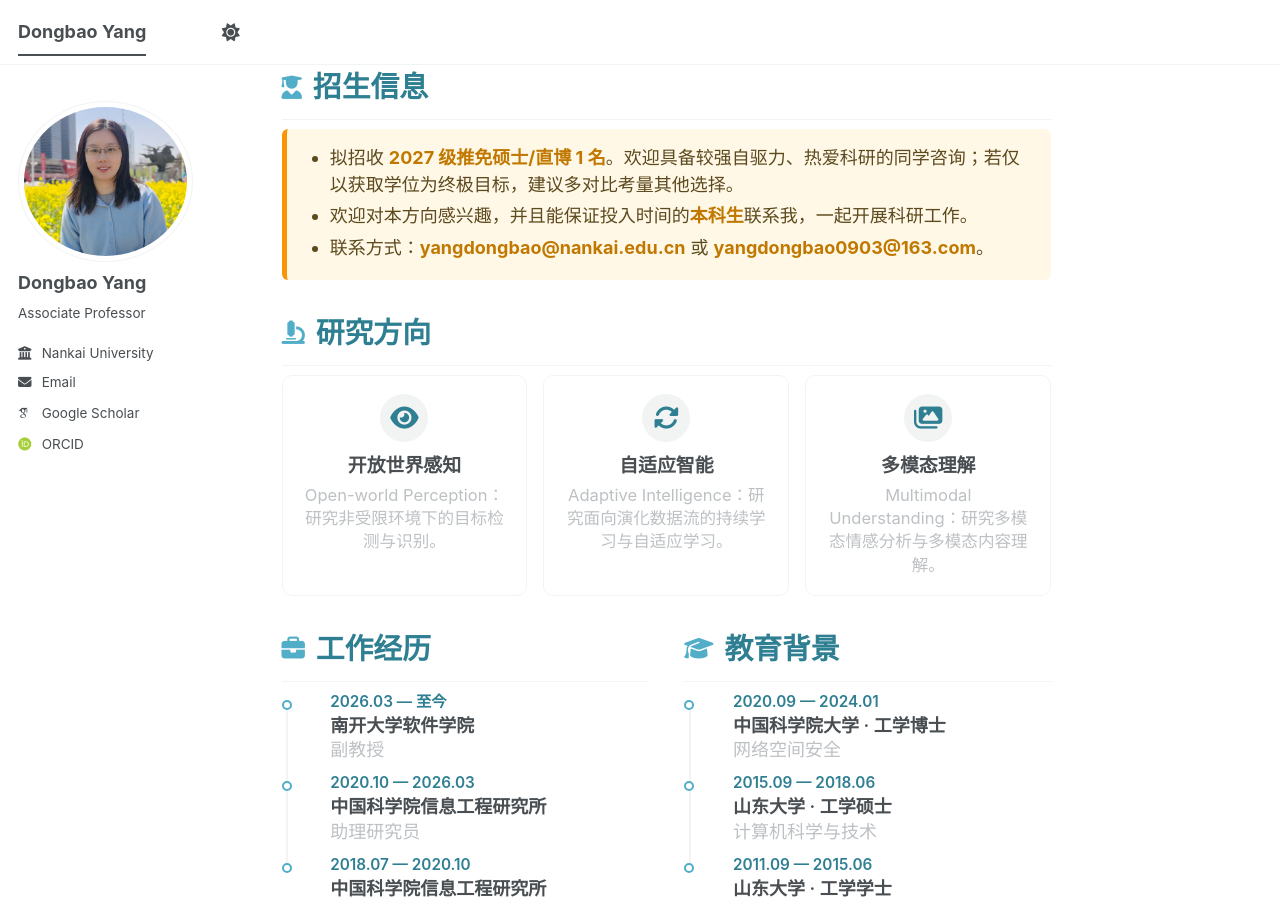
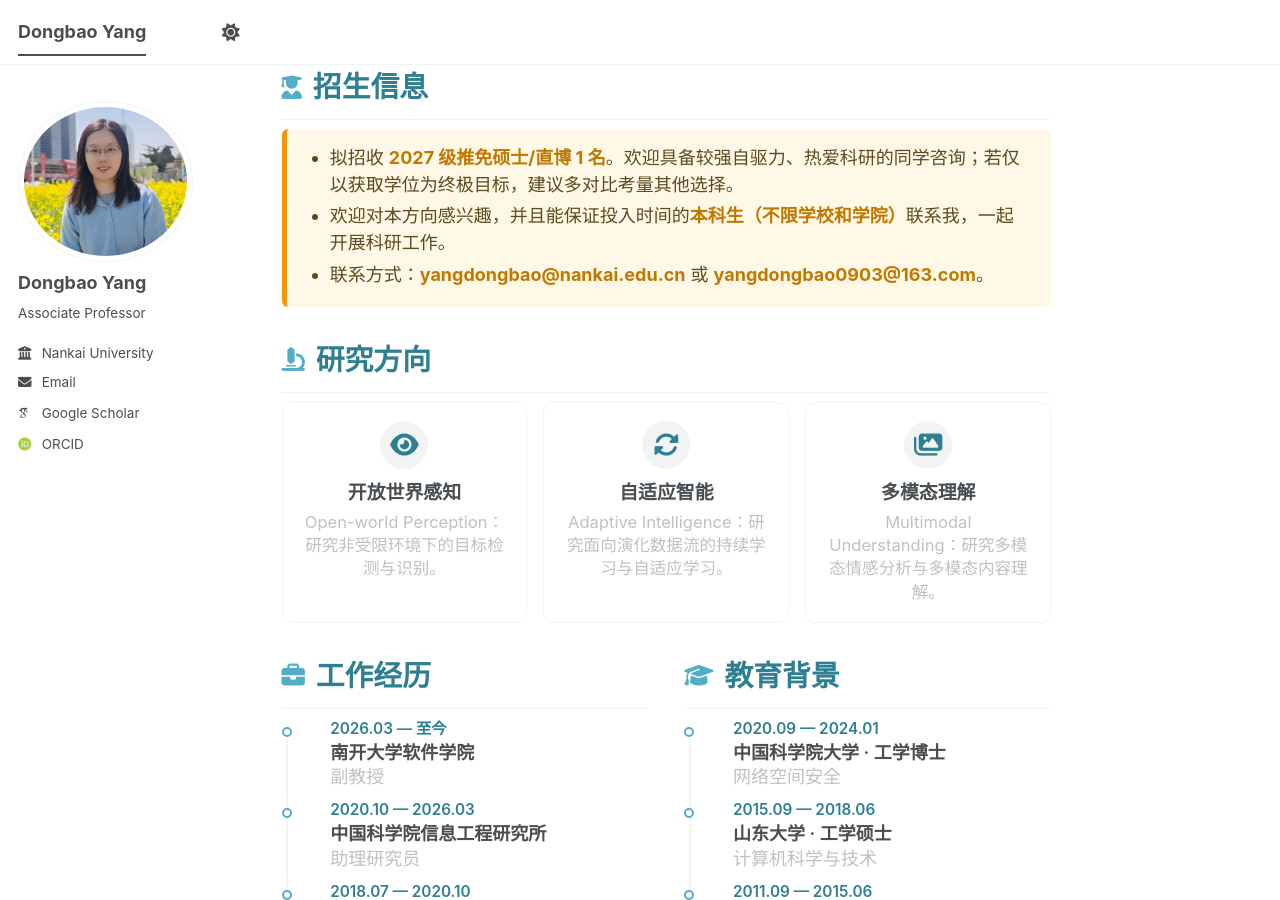
Before and after one commit to yangdb/yangdb.github.io, a Jekyll site: the page built from _pages/about.md, in a window 1280 px wide and 900 px high. Built offline with Jekyll 4.4.1, drawn with Linux system fonts in a browser that asks for light colours; some web fonts are replaced; a script bundle is joined from its source files by our own code; library files that are not in the unit come from our copies.

Commit message:
Update recruitment notice for undergraduate students

```diff
--- a/_pages/about.md
+++ b/_pages/about.md
@@ -12,7 +12,7 @@ redirect_from:
   <div class="notice--recruit">
     <ul>
       <li>拟招收 <strong>2027 级推免硕士/直博 1 名</strong>。欢迎具备较强自驱力、热爱科研的同学咨询；若仅以获取学位为终极目标，建议多对比考量其他选择。</li>
-      <li>欢迎对本方向感兴趣，并且能保证投入时间的<strong>本科生</strong>联系我，一起开展科研工作。</li>
+      <li>欢迎对本方向感兴趣，并且能保证投入时间的<strong>本科生（不限学校和学院）</strong>联系我，一起开展科研工作。</li>
       <li>联系方式：<strong>yangdongbao@nankai.edu.cn</strong> 或 <strong>yangdongbao0903@163.com</strong>。</li>
     </ul>
   </div>
```
